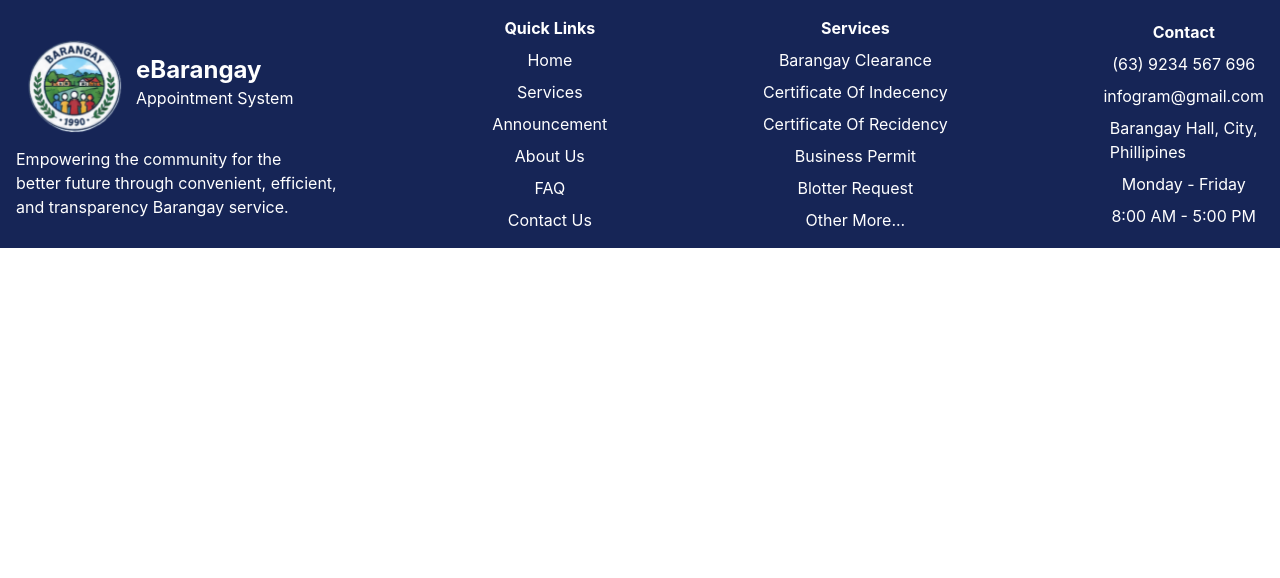
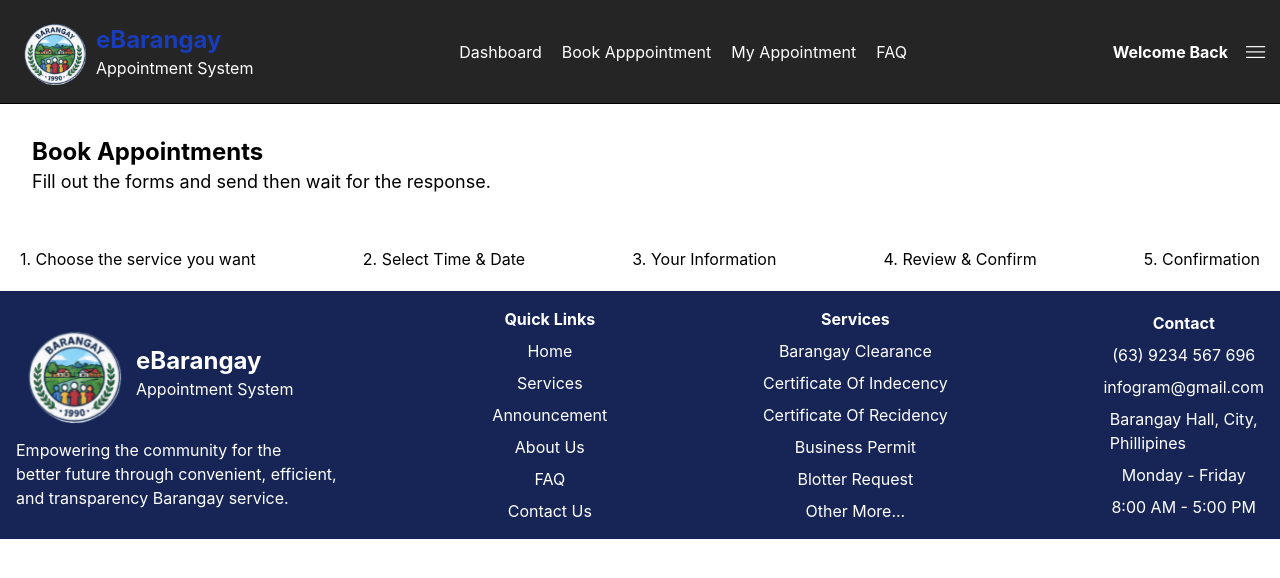
Before and after one commit to ReiMoon72/eBarangay-Appointment-System, a Vue app: page /userbbok in a window 1280 px wide. Shown: the top 578 px of the page. Built offline with nearby package versions, Linux system fonts and the light colour scheme.

Commit message:
Booking is on ready

```diff
--- /dev/null
+++ b/src/admin/AnnouncementBoard.vue
@@ -0,0 +1,5 @@
+<script setup></script>
+
+<template>
+
+</template>
--- a/src/components/UserNavbar.vue
+++ b/src/components/UserNavbar.vue
@@ -22,6 +22,13 @@ const backHome = () => {
   router.push({ name: "Home" });
 };
 
+const BookAPointmetn = () =>{
+  router.push({ name: 'UserBook'})
+}
+
+const DashBoard = () =>{
+  router.push({ name: 'UserDashboard'})
+}
 //Dark Mode
 
 const toggleDark = () => {
@@ -57,10 +64,10 @@ onMounted(() => {
         </div>
       </div>
       <div class="flex items-center gap-5 justify-center flex-col md:flex-row">
-        <button @click="">Dashboard</button>
-        <button>Book Apppointment</button>
-        <button>My Appointment</button>
-        <button>FAQ</button>
+        <button class="cursor-pointer" @click="DashBoard">Dashboard</button>
+        <button class="cursor-pointer" @click="BookAPointmetn">Book Apppointment</button>
+        <button class="cursor-pointer">My Appointment</button>
+        <button class="cursor-pointer">FAQ</button>
       </div>
       <div class="flex gap-5 items-center">
         <p>
--- a/src/router/index.js
+++ b/src/router/index.js
@@ -71,7 +71,7 @@ const router = createRouter({
     {
       path: "/admindashboard",
       name: "AdminDashboard",
-      component: () => import("../pages/AdminDashboard.vue"),
+      component: () => import("../admin/AdminDashboard.vue"),
       meta: {
         showNavbar: false,
       },
@@ -80,6 +80,14 @@ const router = createRouter({
       path: "/navbarUser",
       name: "NavbarUser",
       component: () => import("../components/UserNavbar.vue"),
+      meta: {
+        showNavbar: false,
+      },
+    },
+    {
+      path: "/userbbok",
+      name: "UserBook",
+      component: () => import("../user/UserBook.vue"),
       meta: {
         showNavbar: false,
       },
--- /dev/null
+++ b/src/user/PersoInfo.vue
@@ -0,0 +1,8 @@
+<script setup>
+import UserNavbar from "../components/UserNavbar.vue";
+</script>
+
+<template>
+  <UserNavbar />
+
+</template>
--- /dev/null
+++ b/src/user/UserBook.vue
@@ -0,0 +1,26 @@
+<script setup>
+import UserNavbar from "../components/UserNavbar.vue";
+</script>
+
+<template>
+  <UserNavbar />
+
+  <header class=" font-inter p-2">
+    <div class="flex justify-baseline flex-col p-6">
+      <p class="text-2xl"><b>Book Appointments</b></p>
+      <p class="text-semi">
+        Fill out the forms and send then wait for the response.
+      </p>
+    </div>
+  </header>
+
+  <main class=" font-inter p-2">
+    <div class=" flex justify-between p-3">
+      <p>1. Choose the service you want</p>
+      <p>2. Select Time & Date</p>
+      <p>3. Your Information</p>
+      <p>4. Review & Confirm</p>
+      <p>5. Confirmation</p>
+    </div>
+  </main>
+</template>
--- a/src/user/UserDashBoard.vue
+++ b/src/user/UserDashBoard.vue
@@ -8,21 +8,20 @@ import { appointmentApi } from "../services/url.js";
 
 const router = useRouter();
 const authStore = useAuthStore();
-const AppointmentsSers = ref([]);
+// const AppointmentsSers = ref([]);
 
-const getServiceAppoint = async () => {
-  try {
-    const response = await appointmentApi.get(`/appoint/user/${authStore.user?.name}`);
-    console.log("Full data:", JSON.stringify(response.data, null, 2));  // ✅ Log entire array
-    AppointmentsSers.value = response.data;
-  } catch (error) {
-    console.log(error);
-  }
-};
+// const getServiceAppoint = async () => {
+//   try {
+//     const response = await appointmentApi.get(`/appoint/user/${authStore.user?.name}`);
+//     AppointmentsSers.value = response.data;
+//   } catch (error) {
+//     console.log(error);
+//   }
+// };
 
-onMounted(() => {
-  getServiceAppoint();
-});
+// onMounted(() => {
+//   getServiceAppoint();
+// });
 </script>
 
 <template>
@@ -97,21 +96,40 @@ onMounted(() => {
   </header>
 
   <main class="font-inter p-2">
-    <div class="grid grid-cols-2 justify-between gap-50">
+    <div class="grid grid-cols-1 grid-rows-1 justify-between gap-2 md:gap-50 md:grid-cols-2">
       <div
         class="bg-offwhite dark:bg-graybg text-black dark:text-white p-1.5 rounded-sm"
       >
-        <div class="flex justify-between">
+        <div class="flex justify-between p-2 items-center">
           <p class="text-semi"><b>Appointment Schedules</b></p>
-          <button class="text-blue-700" @click="ViewAppointment">
+          <button class="text-blue-700 cursor-pointer" @click="ViewAppointment">
             View all
           </button>
         </div>
-        <div v-for="item in AppointmentsSers" :key="item.id">
-          <p>Services: {{ item.Services }}</p>
+        <div class="flex flex-col gap-3 p-2">
+          <p>Date</p>
+          <p>Time</p>
+          <p>What type of concern/services</p>
+          <p>Confirm/Pending/Reject</p>
+          <p>Btn For Reschedule</p>
+          <p>Cancel Appointment</p>
         </div>
       </div>
-      <div>2</div>
+      <div>
+        <div
+          class="bg-offwhite dark:bg-graybg text-black dark:text-white p-1.5 rounded-sm"
+        >
+          <div class=" flex justify-between items-center p-2">
+            <p><b>Announcements</b></p>
+            <button
+              class="text-blue-700 cursor-pointer"
+              @click="AnnouncementBtn"
+            >
+              View all
+            </button>
+          </div>
+        </div>
+      </div>
     </div>
   </main>
 </template>
```
Also changed, not shown: src/admin/AdminDashboard.vue (renamed from src/pages/AdminDashboard.vue).
